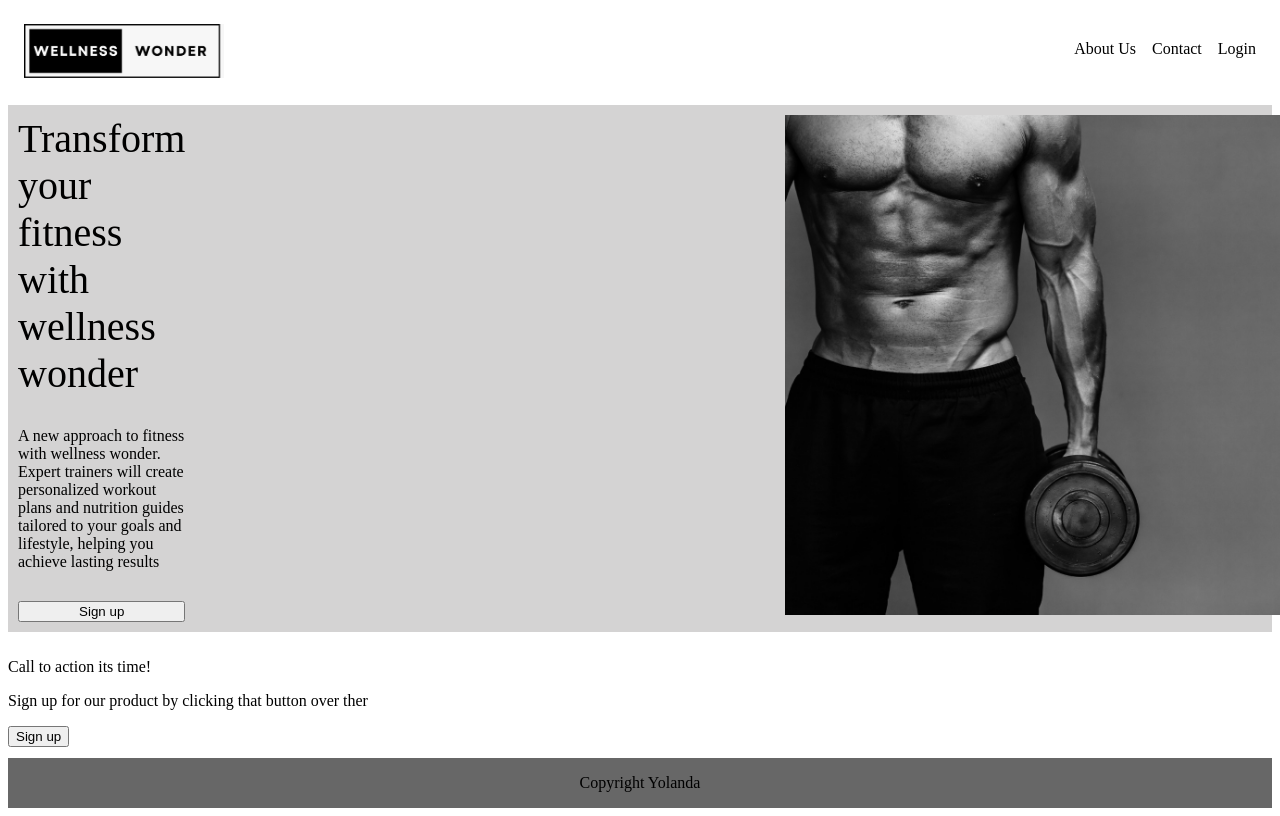
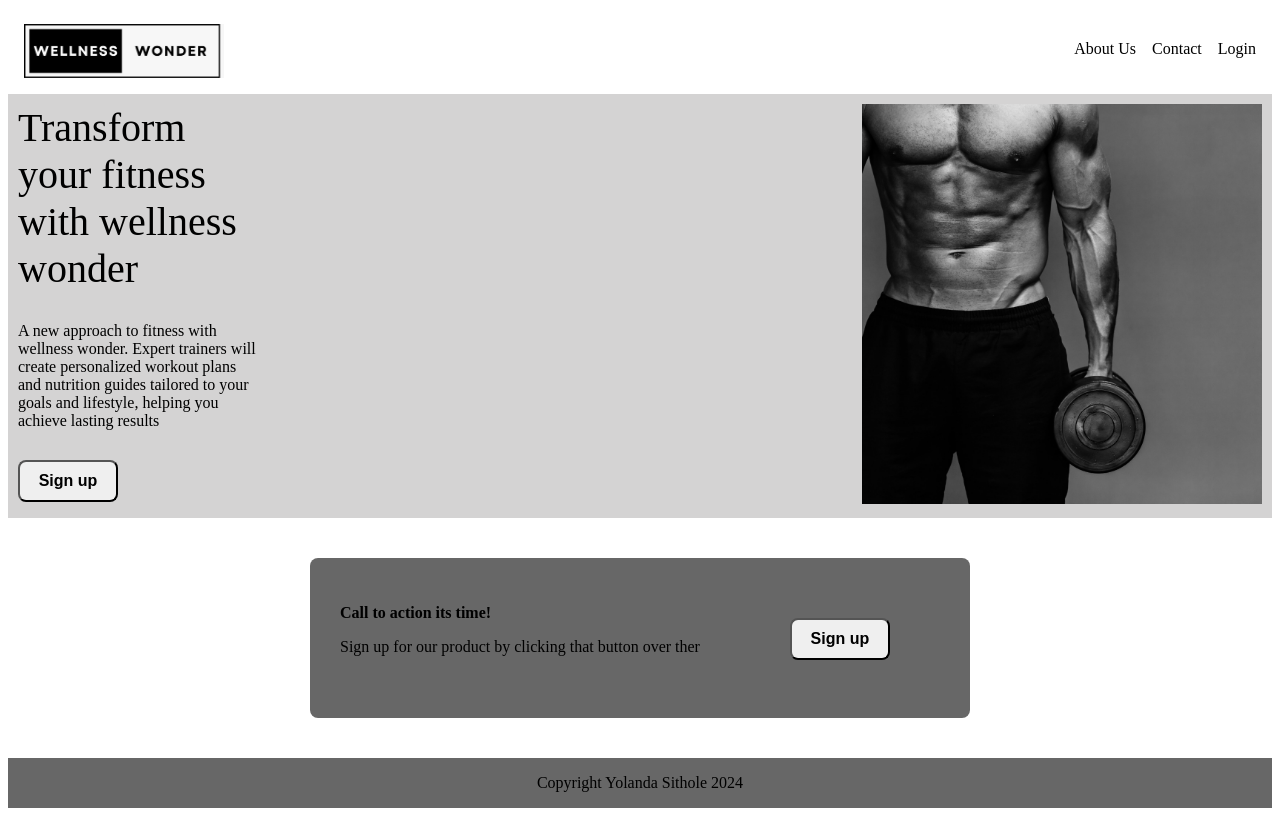
Before and after one commit to Yolz-cmd/Homepage, a plain HTML site: page wellnessWonder/index.html in a window 1280 px wide. Drawn offline with Linux system fonts and the light colour scheme.

Commit message:
Add css to section 4

```diff
--- a/wellnessWonder/index.html
+++ b/wellnessWonder/index.html
@@ -28,11 +28,11 @@
 <div class ="section-4">
   <div class ="container">
     <div class ="left-text">
-      <p> Call to action its time!</p>
+      <p style=" font-weight:bold;"> Call to action its time!</p>
       <p> Sign up for our product by clicking that button over ther</p>
     </div>
-    <div class ="right-links">
-      <button>
+    <div class ="right-text">
+      <button class="sign-up-btn bottom">
         Sign up
       </button>
     </div>
@@ -40,7 +40,7 @@
 </div>
 
 <div class = "footer">
-  <p>Copyright Yolanda</p>
+  <p>Copyright Yolanda Sithole 2024</p>
 </div>
 </body>
 </html>
--- a/wellnessWonder/styles.css
+++ b/wellnessWonder/styles.css
@@ -32,6 +32,7 @@ a{
    padding: 10px 10px;
    gap:600px;
    background: rgb(212, 211, 211);
+   height:500px;
 }
 .section-1-1
 {
@@ -47,7 +48,7 @@ a{
 }
 .main-image
 {
-  width:500px;
+  width:400px;
   height: auto;
 }
 .footer
@@ -59,3 +60,35 @@ justify-content: center;
 align-items: center;
 margin: 0;
 }
+.container
+{
+  display:flex;
+
+  background-color: #676767;
+  width: 600px;
+  height:100px;
+ padding:30px;
+  gap: 90px;
+  border-radius: 8px;
+
+
+}
+.section-4
+{
+  display:flex;
+  justify-content: center;
+  align-items:center;
+  height:500px;
+}
+.sign-up-btn
+{
+  padding:10px;
+  width:100px;
+  border-radius:8px;
+  font-weight: bold;
+  font-size: 16px;
+}
+.bottom
+{
+  margin-top: 30px;
+}
```
